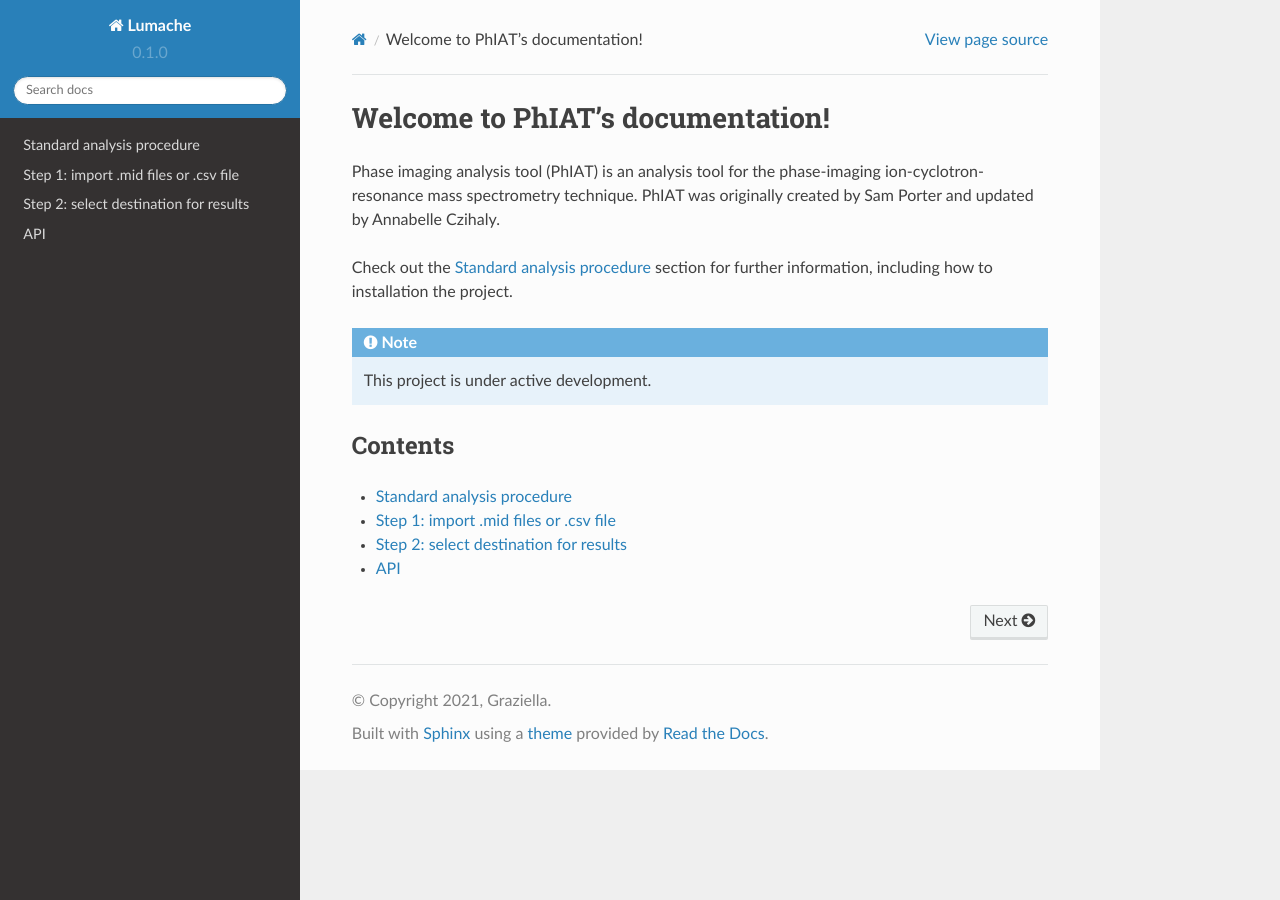
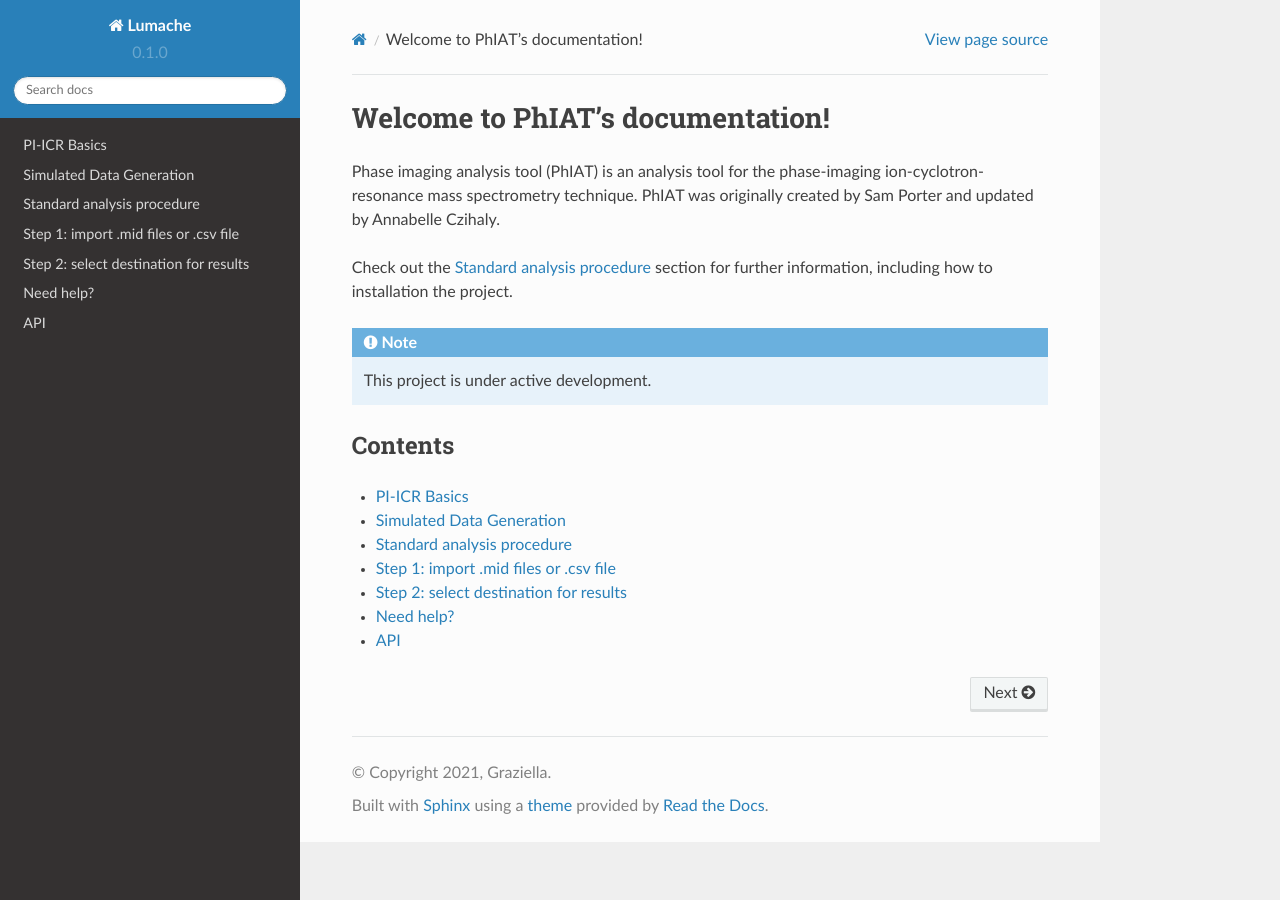
Before and after one commit to aczihalytriumf/phiat, a Sphinx documentation site: the page built from docs/source/index.rst, in a window 1280 px wide. Built offline with Sphinx 7.4.7 and the Read the Docs theme 2.0.0, drawn with Linux system fonts in a browser that asks for light colours.

Commit message:
Update index.rst

```diff
--- a/docs/source/index.rst
+++ b/docs/source/index.rst
@@ -15,5 +15,8 @@ Contents
 
 .. toctree::
 
+   piicr_basics
+   simulated_data_generation
    usage
+   help
    api
```
